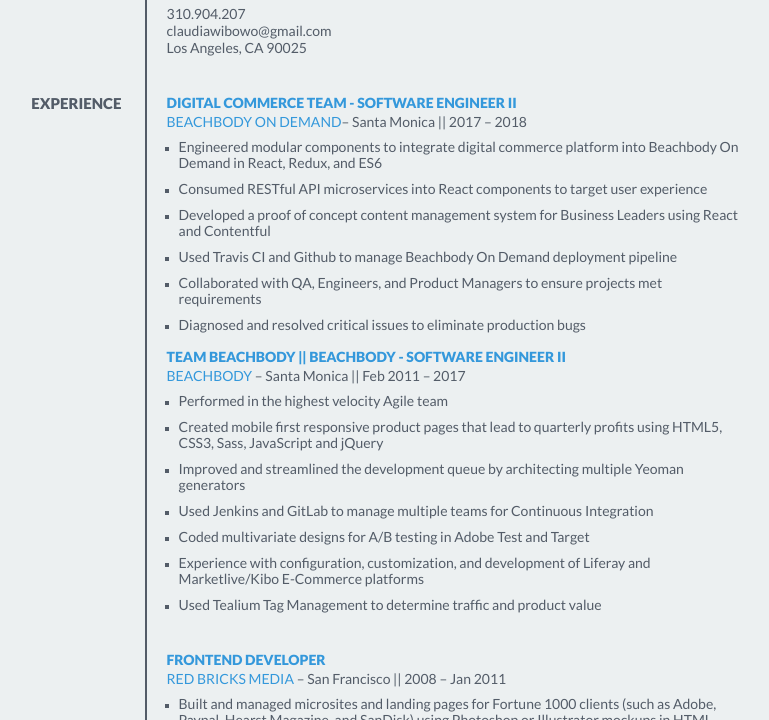
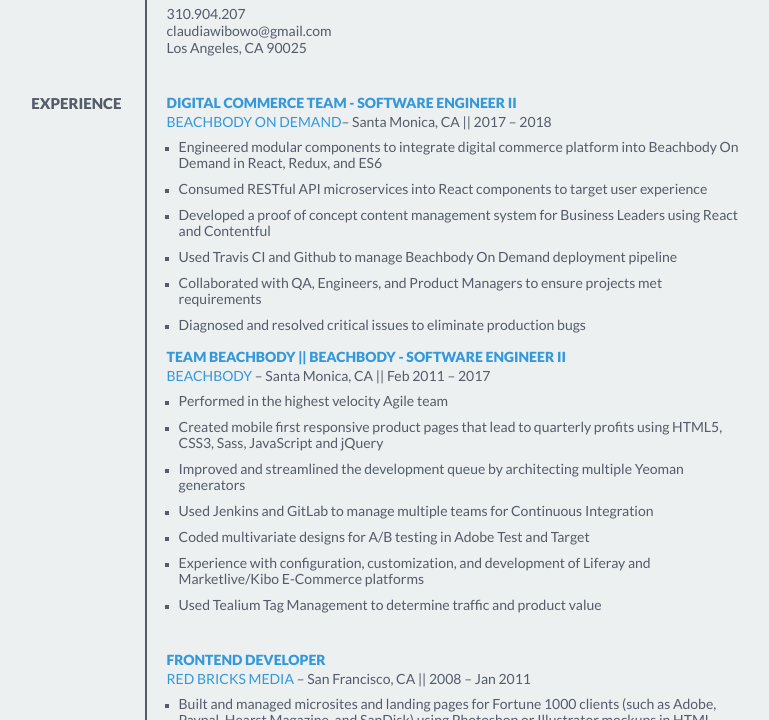
Before and after one commit to cwibowo330/resume, a plain HTML site: page index.html in a window 1280 px wide. Shown: the part 80-800 px from the top of the page, without its empty margins (352-1121 px from the left). Drawn offline with nearby package versions, Linux system fonts and the light colour scheme.

Commit message:
updating city state

```diff
--- a/index.html
+++ b/index.html
@@ -30,7 +30,7 @@
                 <h2 class="title">Experience</h2>
                 <div class="point">
                     <h3 class="blue bold">Digital Commerce Team - Software Engineer II</h3>
-                    <h3><span class="blue">Beachbody On Demand</span>– Santa Monica || 2017 – 2018</h3>
+                    <h3><span class="blue">Beachbody On Demand</span>– Santa Monica, CA || 2017 – 2018</h3>
                     <ul>
                     <li><span>Engineered modular components to integrate digital commerce platform into Beachbody On Demand in React, Redux, and ES6 </span></li>
                     <li><span>Consumed RESTful API microservices into React components to target user experience</span></li>
@@ -40,7 +40,7 @@
                     <li><span>Diagnosed and resolved critical issues to eliminate production bugs</span></li>
                     </ul>
                     <h3 class="blue bold">Team Beachbody || Beachbody - Software Engineer II</h3>
-                    <h3><span class="blue">Beachbody</span> – Santa Monica || Feb 2011 – 2017</h3>
+                    <h3><span class="blue">Beachbody</span> – Santa Monica, CA || Feb 2011 – 2017</h3>
                     <ul>
                         <li><span>Performed in the highest velocity Agile team</span></li>
                         <li><span>Created mobile first responsive product pages that lead to quarterly profits
@@ -54,7 +54,7 @@
                 </div>
                 <div class="point">
                     <h3 class="blue bold">Frontend Developer</h3>
-                    <h3><span class="blue">Red Bricks Media</span> – San Francisco || 2008 – Jan 2011</h3>
+                    <h3><span class="blue">Red Bricks Media</span> – San Francisco, CA || 2008 – Jan 2011</h3>
                     <ul>
                         <li><span>Built and managed microsites and landing pages for Fortune 1000 clients (such as Adobe, Paypal, Hearst Magazine, and SanDisk) using Photoshop or Illustrator mockups in HTML, CSS, and jQuery</span></li>
                         <li><span>Maintained websites using Drupal CMS and Tortoise Subversion Control for clients such as Academy of Art University</span></li>
```
